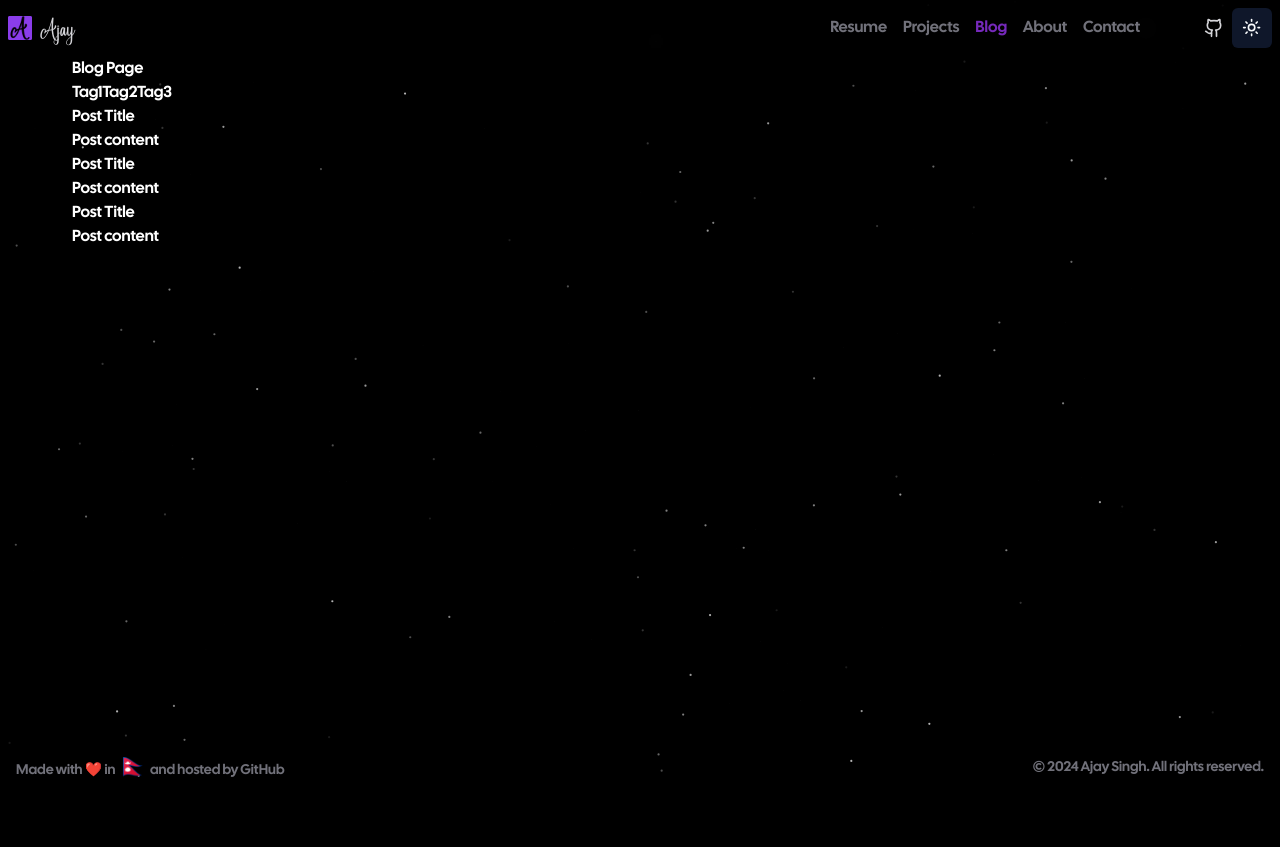
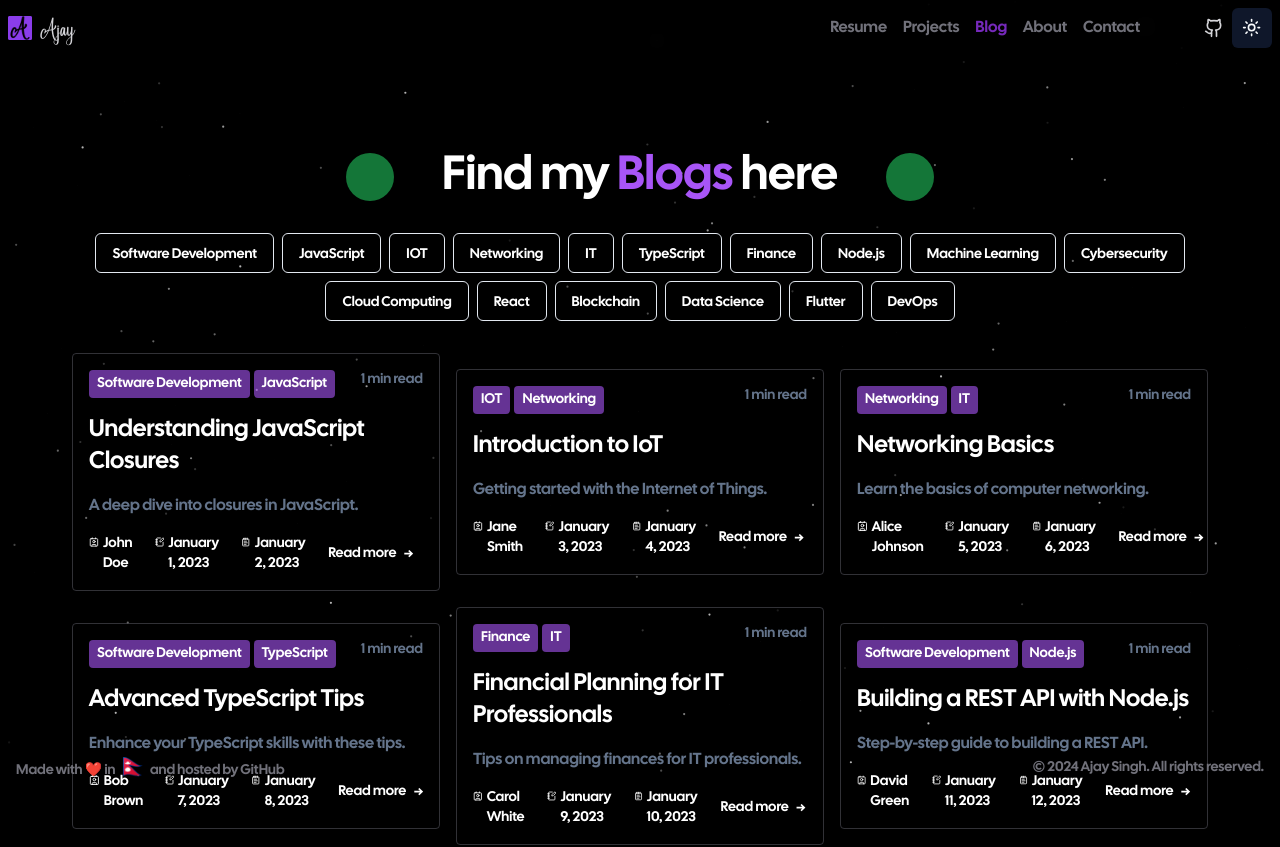
Before and after one commit to ajaysinghnp/portfolio-blog-theme, a Next.js app: page /blog in a window 1280 px wide. Shown: the top 847 px of the page. Before the commit the page ends 800 px from the top, so only its background shows below. Built offline with nearby package versions, Linux system fonts and the light colour scheme; what tailwindcss-debug-screens would draw is missing.

Commit message:
blog page completed

```diff
--- a/app/blog/page.tsx
+++ b/app/blog/page.tsx
@@ -1,30 +1,96 @@
-import React from 'react'
+import { buttonVariants } from "@/components/ui/button"
+import Link from "next/link"
+
+import { posts } from "@/data/blog"
+import { cn } from "@/lib/utils"
+import { calculateReadingTime, formatDate, slugify } from "@/lib/strings"
+import { BookA, CalendarPlus, Contact, NotebookPen, NotepadText } from "lucide-react"
+
+const Circle = () => {
+  return (
+    <div className="h-12 w-12 bg-green-500/60 rounded-full" />
+  )
+}
 
 const BlogPage = () => {
+  const tags = posts.map(post => post.tags)
+    .flat().filter((tag, index, self) => self.indexOf(tag) === index)
+    .map(tag => { return { label: tag, slug: slugify(tag) } });
   return (
-    <main>
+    <main className="mt-24 flex flex-1 flex-col gap-8 justify-center items-center">
       {/* heading */}
-      <h1>Blog Page</h1>
+      <div className="flex gap-12 justify-center items-center">
+        <Circle />
+        <h1 className="text-5xl">
+          Find my
+          <span className="text-purple-500 px-2">
+            Blogs
+          </span>
+          here
+        </h1>
+        <Circle />
+      </div>
       {/* Tags */}
-      <div>
-        <span>Tag1</span>
-        <span>Tag2</span>
-        <span>Tag3</span>
+      <div className="flex flex-wrap max-w-full gap-2 justify-center items-center">
+        {tags.map(tag => (
+          <Link
+            className={cn(
+              buttonVariants({ variant: "outline" }),
+              "bg-transparent pt-3 hover:bg-purple-500/60 hover:text-white transition duration-1000"
+            )}
+            href={`/blog/tag/${tag.slug.toLocaleLowerCase() === "all" ? "" : tag.slug.toLocaleLowerCase()}`}
+            key={tag.slug}
+          >
+            {tag.label}
+          </Link>
+        ))}
       </div>
       {/* Posts */}
-      <div>
-        <article>
-          <h2>Post Title</h2>
-          <p>Post content</p>
-        </article>
-        <article>
-          <h2>Post Title</h2>
-          <p>Post content</p>
-        </article>
-        <article>
-          <h2>Post Title</h2>
-          <p>Post content</p>
-        </article>
+      <div className="grid grid-cols-1 lg:grid-cols-3 gap-4 w-full justify-center items-center">
+        {posts.map(post => (
+          <article className="flex flex-col gap-4 border border-zinc-600/60 rounded p-4" key={post.slug}>
+            <div className="flex justify-between text-sm">
+              <div className="flex gap-1">
+                {post.tags.map(tag => (
+                  <span className="bg-purple-500/60 px-2 py-1 rounded text-white" key={tag}>
+                    {tag}
+                  </span>
+                ))}
+              </div>
+              <p className="text-muted-foreground">{calculateReadingTime(post.content)}</p>
+            </div>
+            <Link href={`/blog/post/${post.slug}`}>
+              <h2 className="text-2xl hover:text-purple-500 transition duration-1000">
+                {post.title}
+              </h2>
+            </Link>
+            <p className="text-muted-foreground">{post.excerpt}</p>
+            <div className="flex justify-between items-center">
+              <div className="flex gap-4 text-sm">
+                <p className="flex gap-1">
+                  <Contact size={16} />
+                  {post.author}
+                </p>
+                <p className="flex gap-1">
+                  <NotebookPen size={16} />
+                  {formatDate(post.created_at)}
+                </p>
+                <p className="flex gap-1">
+                  <NotepadText size={16} />
+                  {formatDate(post.updated_at)}
+                </p>
+              </div>
+              <Link href={`/blog/post/${post.slug}`}>
+                <button className={cn(
+                  buttonVariants({ variant: "ghost" }),
+                  "w-full text-sm hover:bg-transparent hover:text-purple-500 transition duration-1000"
+                )}>
+                  Read more <span className="px-2 pt-1">→</span>
+                </button>
+              </Link>
+            </div>
+          </article>
+        ))}
       </div>
     </main>
   )
--- a/data/blog.ts
+++ b/data/blog.ts
@@ -1,14 +1,4 @@
 export type Tag = string;
-
-export const tags: Tag[] = [
-  "All",
-  "IT",
-  "IOT",
-  "Networking",
-  "Software Development",
-  "Finance",
-  "Others",
-];
 
 export type Post = {
   title: string;
@@ -16,6 +6,7 @@ export type Post = {
   content: string;
   author: string;
   tags: Tag[];
+  slug: string;
   created_at: string;
   updated_at: string;
 };
@@ -30,6 +21,7 @@ export const posts: Post[] = [
     tags: ["Software Development", "JavaScript"],
     created_at: "2023-01-01T10:00:00Z",
     updated_at: "2023-01-02T12:00:00Z",
+    slug: "understanding-javascript-closures",
   },
   {
     title: "Introduction to IoT",
@@ -40,6 +32,7 @@ export const posts: Post[] = [
     tags: ["IOT", "Networking"],
     created_at: "2023-01-03T11:00:00Z",
     updated_at: "2023-01-04T13:00:00Z",
+    slug: "introduction-to-iot",
   },
   {
     title: "Networking Basics",
@@ -50,6 +43,7 @@ export const posts: Post[] = [
     tags: ["Networking", "IT"],
     created_at: "2023-01-05T12:00:00Z",
     updated_at: "2023-01-06T14:00:00Z",
+    slug: "networking-basics",
   },
   {
     title: "Advanced TypeScript Tips",
@@ -60,6 +54,7 @@ export const posts: Post[] = [
     tags: ["Software Development", "TypeScript"],
     created_at: "2023-01-07T10:00:00Z",
     updated_at: "2023-01-08T12:00:00Z",
+    slug: "advanced-typescript-tips",
   },
   {
     title: "Financial Planning for IT Professionals",
@@ -70,6 +65,7 @@ export const posts: Post[] = [
     tags: ["Finance", "IT"],
     created_at: "2023-01-09T11:00:00Z",
     updated_at: "2023-01-10T13:00:00Z",
+    slug: "financial-planning-for-it-professionals",
   },
   {
     title: "Building a REST API with Node.js",
@@ -80,6 +76,7 @@ export const posts: Post[] = [
     tags: ["Software Development", "Node.js"],
     created_at: "2023-01-11T12:00:00Z",
     updated_at: "2023-01-12T14:00:00Z",
+    slug: "building-a-rest-api-with-node.js",
   },
   {
     title: "Exploring Machine Learning",
@@ -90,6 +87,7 @@ export const posts: Post[] = [
     tags: ["IT", "Machine Learning"],
     created_at: "2023-01-13T10:00:00Z",
     updated_at: "2023-01-14T12:00:00Z",
+    slug: "exploring-machine-learning",
   },
   {
     title: "Cybersecurity Best Practices",
@@ -100,6 +98,7 @@ export const posts: Post[] = [
     tags: ["IT", "Cybersecurity"],
     created_at: "2023-01-15T11:00:00Z",
     updated_at: "2023-01-16T13:00:00Z",
+    slug: "cybersecurity-best-practices",
   },
   {
     title: "Introduction to Cloud Computing",
@@ -110,6 +109,7 @@ export const posts: Post[] = [
     tags: ["IT", "Cloud Computing"],
     created_at: "2023-01-17T12:00:00Z",
     updated_at: "2023-01-18T14:00:00Z",
+    slug: "introduction-to-cloud-computing",
   },
   {
     title: "Getting Started with React",
@@ -120,6 +120,7 @@ export const posts: Post[] = [
     tags: ["Software Development", "React"],
     created_at: "2023-01-19T10:00:00Z",
     updated_at: "2023-01-20T12:00:00Z",
+    slug: "getting-started-with-react",
   },
   {
     title: "Understanding Blockchain Technology",
@@ -130,6 +131,7 @@ export const posts: Post[] = [
     tags: ["IT", "Blockchain"],
     created_at: "2023-01-21T11:00:00Z",
     updated_at: "2023-01-22T13:00:00Z",
+    slug: "understanding-blockchain-technology",
   },
   {
     title: "Data Science for Beginners",
@@ -140,6 +142,7 @@ export const posts: Post[] = [
     tags: ["IT", "Data Science"],
     created_at: "2023-01-23T12:00:00Z",
     updated_at: "2023-01-24T14:00:00Z",
+    slug: "data-science-for-beginners",
   },
   {
     title: "Building Mobile Apps with Flutter",
@@ -150,6 +153,7 @@ export const posts: Post[] = [
     tags: ["Software Development", "Flutter"],
     created_at: "2023-01-25T10:00:00Z",
     updated_at: "2023-01-26T12:00:00Z",
+    slug: "building-mobile-apps-with-flutter",
   },
   {
     title: "Introduction to DevOps",
@@ -160,5 +164,6 @@ export const posts: Post[] = [
     tags: ["IT", "DevOps"],
     created_at: "2023-01-27T11:00:00Z",
     updated_at: "2023-01-26T12:00:00Z",
+    slug: "introduction-to-devops",
   },
 ];
--- a/lib/strings.ts
+++ b/lib/strings.ts
@@ -0,0 +1,16 @@
+export const slugify = (text: string) =>
+  text.toLowerCase().replace(/ /g, "-").replaceAll(".", "");
+
+export const formatDate = (date: string) =>
+  new Date(date).toLocaleDateString("en-US", {
+    year: "numeric",
+    month: "long",
+    day: "numeric",
+  });
+
+export const calculateReadingTime = (content: string): string => {
+  const wordsPerMinute = 150; // Average reading speed
+  const words = content.split(/\s+/).length; // Split by whitespace and count words
+  const minutes = Math.ceil(words / wordsPerMinute); // Calculate total minutes (rounded up)
+  return `${minutes} ${minutes > 1 ? " mins " : " min "} read`;
+};
```
